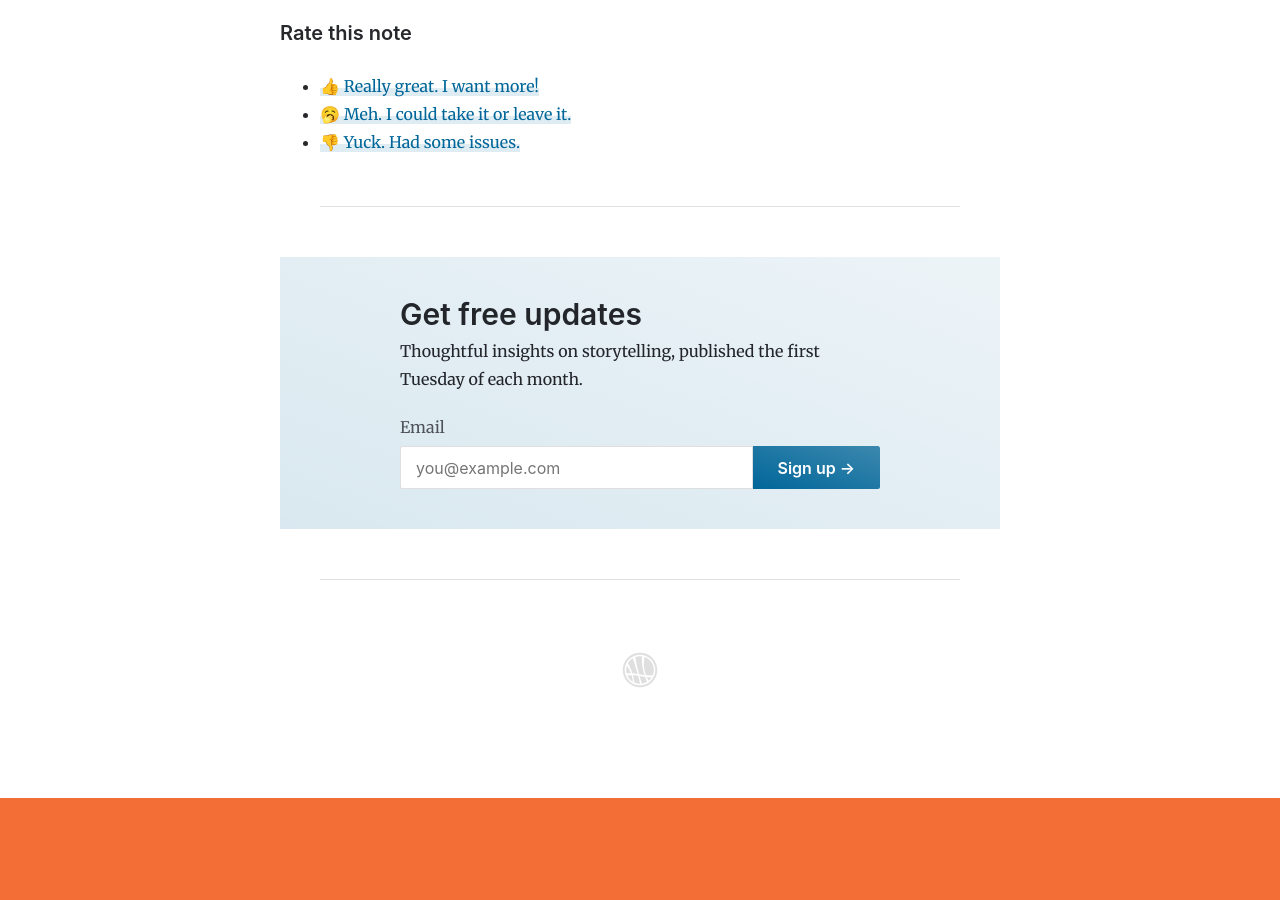
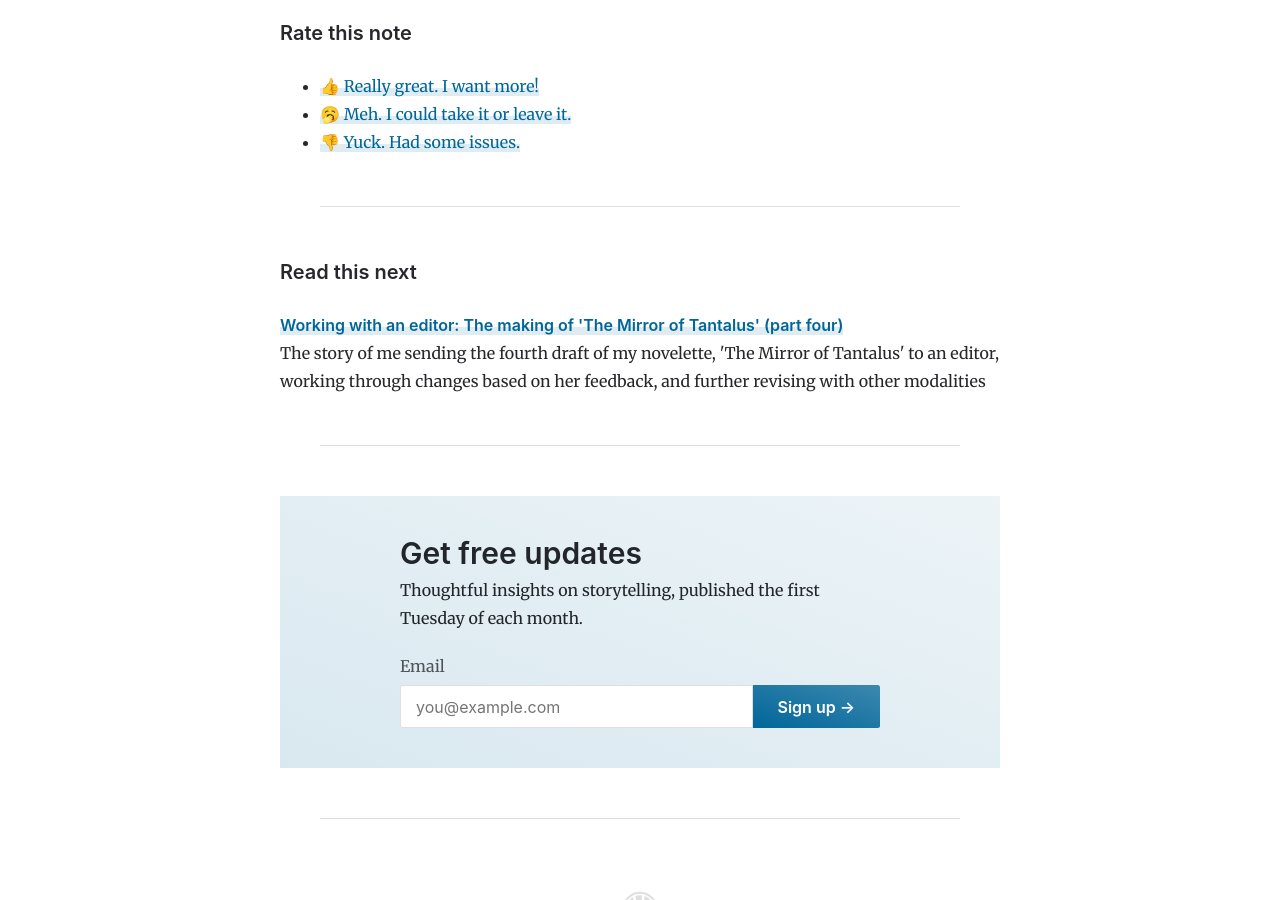
Before and after one commit to natelistrom/natelistrom.github.io, a Jekyll site: the page built from _posts/2025-01-07-tantalus-third-and-fourth-draft.md, in a window 1280 px wide and 900 px high, scrolled down 4445 px. Built offline with Jekyll 4.4.1, drawn with Linux system fonts in a browser that asks for light colours; before the commit the page ends 5243 px from its top, so only the background shows below that.

Commit message:
Add read next links to Tantalus and first Story Map notes

```diff
--- a/_posts/2024-12-03-tantalus-second-draft.md
+++ b/_posts/2024-12-03-tantalus-second-draft.md
@@ -7,6 +7,7 @@ image:  /assets/img/tantalus-book-cover.png
 tags: [The Mirror of Tantalus, Making of, Story]
 maturity: scribble
 reading_time: 4 min
+read_next: "Revisions: The making of 'The Mirror of Tantalus' (part three)"
 ---
 
 <img src="/assets/img/tantalus-book-cover.png" alt="a book cover with a background of stars and a shining, geometric figure in the foreground" style="max-width:240px;">
--- a/_posts/2025-01-07-tantalus-third-and-fourth-draft.md
+++ b/_posts/2025-01-07-tantalus-third-and-fourth-draft.md
@@ -7,6 +7,7 @@ image:  /assets/img/tantalus-book-cover.png
 tags: [The Mirror of Tantalus, Making of, Story]
 maturity: scribble
 reading_time: 3 min
+read_next: "Working with an editor: The making of 'The Mirror of Tantalus' (part four)"
 ---
 
 <img src="/assets/img/tantalus-book-cover.png" alt="a book cover with a background of stars and a shining, geometric figure in the foreground" style="max-width:240px;">
--- a/_posts/2025-02-04-tantalus-fifth-draft.md
+++ b/_posts/2025-02-04-tantalus-fifth-draft.md
@@ -7,6 +7,7 @@ image:  /assets/img/tantalus-book-cover.png
 tags: [The Mirror of Tantalus, Making of, Story]
 maturity: scribble
 reading_time: 5 min
+read_next: "Naming is hard: The making of 'The Mirror of Tantalus' (part five)"
 ---
 
 <img src="/assets/img/tantalus-book-cover.png" alt="a book cover with a background of stars and a shining, geometric figure in the foreground" style="max-width:240px;">
```
Also changed, not shown: _posts/2025-03-04-tantalus-naming.md (+1 -0 lines), _posts/2025-04-03-map-and-mountain.md (+1 -0 lines).
